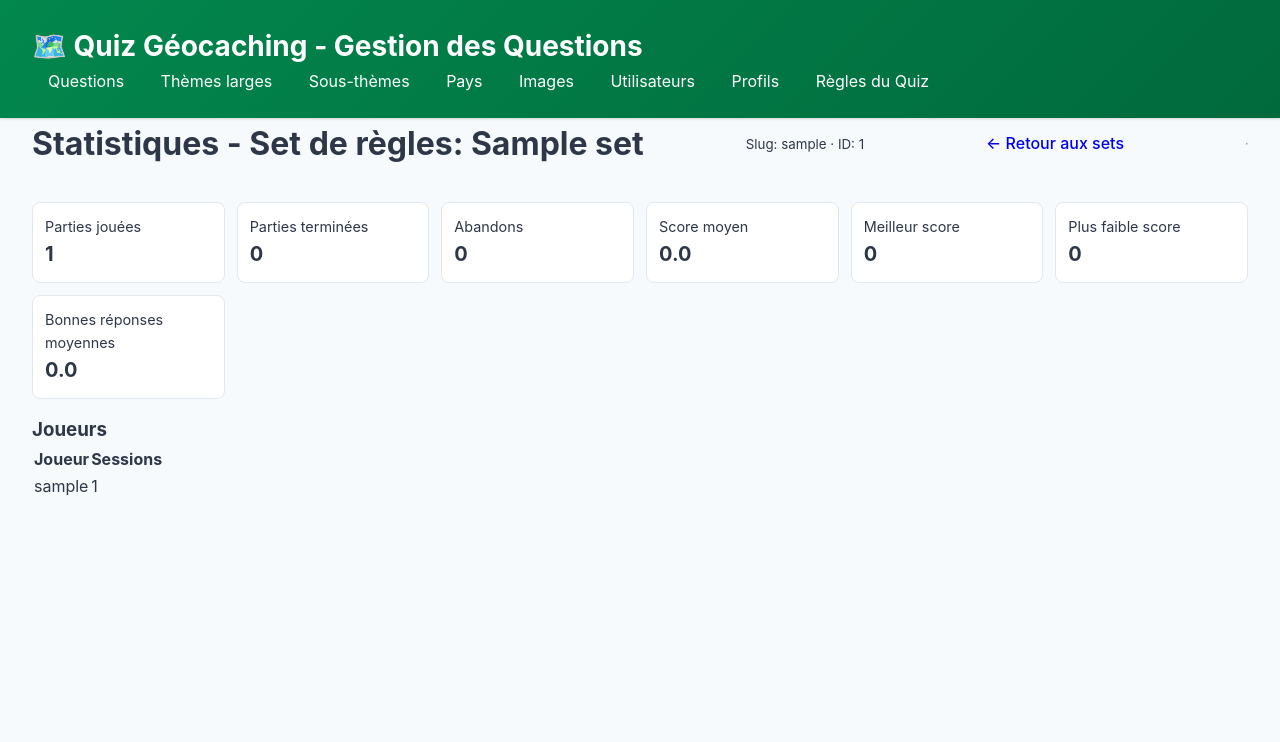
After one commit to TherionAcribus/CacheQuiz, a Flask app: page /quiz-rule/1/stats in a window 1280 px wide. The commit adds this page. Shown: the top 742 px of the page. Run offline with Flask 3, Linux system fonts and the light colour scheme; the visitor is signed in with stand-in values (Sample User, id 1); tables that the repository leaves empty hold one stand-in row (values such as "Sample post"); some libraries are stand-ins or nearby versions.

Commit message:
Stats > Questions et Quiz

```diff
--- a/app.py
+++ b/app.py
@@ -1,5 +1,5 @@
 from flask import Flask, render_template, request, send_from_directory, redirect, session, g, url_for, make_response
-from models import db, Question, BroadTheme, SpecificTheme, User, Country, ImageAsset, AnswerImageLink, QuizRuleSet, UserQuestionStat, UserQuizSession, Profile
+from models import db, Question, BroadTheme, SpecificTheme, User, Country, ImageAsset, AnswerImageLink, QuizRuleSet, UserQuestionStat, UserQuizSession, QuestionAnswerStat, Profile
 from datetime import datetime
 import random
 import os
@@ -752,6 +752,44 @@ def list_questions():
     return render_template('questions_list.html', questions=questions, view=view, sort_by=sort_by, sort_order=sort_order)
 
 
+@app.route('/question/<int:question_id>/stats')
+def question_stats_page(question_id: int):
+    """Page admin des statistiques d'une question."""
+    resp = _ensure_admin_page_redirect()
+    if resp:
+        return resp
+    q = Question.query.get_or_404(question_id)
+
+    # Statistiques globales
+    total_answers = q.times_answered or 0
+    total_success = q.success_count or 0
+    success_rate = (total_success / total_answers * 100.0) if total_answers > 0 else 0.0
+
+    # Répartition des réponses
+    distribution = []
+    if q.possible_answers:
+        answers = q.possible_answers.split('|||')
+        # Précharger stats
+        stats_rows = QuestionAnswerStat.query.filter_by(question_id=q.id).all()
+        idx_to_count = {row.answer_index: (row.selected_count or 0) for row in stats_rows}
+        for i, text in enumerate(answers, start=1):
+            count = int(idx_to_count.get(i, 0))
+            pct = (count / total_answers * 100.0) if total_answers > 0 else 0.0
+            distribution.append({
+                'index': i,
+                'text': text,
+                'count': count,
+                'percent': pct,
+                'is_correct': (str(i) == str(q.correct_answer or ''))
+            })
+
+    return render_template('question_stats.html', question=q,
+                           total_answers=total_answers,
+                           total_success=total_success,
+                           success_rate=success_rate,
+                           distribution=distribution)
+
+
 @app.route('/question/new')
 def new_question():
     """Formulaire pour créer une nouvelle question"""
@@ -2420,6 +2458,19 @@ def submit_quiz_answer():
             stat.last_is_correct = is_correct
             stat.last_answered_at = datetime.utcnow()
 
+        # Mettre à jour la distribution des réponses (QuestionAnswerStat)
+        try:
+            if selected_answer and selected_answer.isdigit():
+                idx = int(selected_answer)
+                qa = QuestionAnswerStat.query.filter_by(question_id=question.id, answer_index=idx).first()
+                if not qa:
+                    qa = QuestionAnswerStat(question_id=question.id, answer_index=idx, selected_count=0)
+                    db.session.add(qa)
+                qa.selected_count = (qa.selected_count or 0) + 1
+        except Exception:
+            # Ne pas bloquer la réponse si l'agg échoue
+            db.session.rollback()
+
         db.session.commit()
 
         # Mettre à jour le score total et le nombre de bonnes réponses en session (namespace user)
@@ -2542,6 +2593,54 @@ def list_quiz_rules():
         return denied
     rules = QuizRuleSet.query.order_by(QuizRuleSet.updated_at.desc()).all()
     return render_template('quiz_rules_list.html', rules=rules)
+
+
+@app.route('/quiz-rule/<int:rule_id>/stats')
+def quiz_rule_stats_page(rule_id: int):
+    """Page admin des statistiques d'un set de règles."""
+    resp = _ensure_admin_page_redirect()
+    if resp:
+        return resp
+    rule = QuizRuleSet.query.get_or_404(rule_id)
+
+    # Sessions liées à ce set
+    q_sessions = UserQuizSession.query.filter_by(rule_set_id=rule.id).all()
+    total_played = len(q_sessions)
+    completed_sessions = [s for s in q_sessions if s.status == 'completed']
+    abandoned_sessions = [s for s in q_sessions if s.status == 'abandoned']
+    total_completed = len(completed_sessions)
+
+    # Scores
+    scores = [s.total_score or 0 for s in completed_sessions]
+    avg_score = (sum(scores) / len(scores)) if scores else 0.0
+    best_score = max(scores) if scores else 0
+    worst_score = min(scores) if scores else 0
+
+    # Bonnes réponses moyennes
+    corrects = [s.correct_count or 0 for s in completed_sessions]
+    avg_correct = (sum(corrects) / len(corrects)) if corrects else 0.0
+
+    # Joueurs et nombre de sessions jouées
+    from collections import Counter
+    user_counts = Counter([s.user_id for s in q_sessions if s.user_id])
+    players = []
+    if user_counts:
+        users = User.query.filter(User.id.in_(list(user_counts.keys()))).all()
+        id_to_user = {u.id: u for u in users}
+        players = [{'user': id_to_user.get(uid), 'count': cnt} for uid, cnt in user_counts.items()]
+        # Trier par nombre décroissant
+        players.sort(key=lambda x: x['count'], reverse=True)
+
+    return render_template('quiz_rule_stats.html',
+                           rule=rule,
+                           total_played=total_played,
+                           total_completed=total_completed,
+                           total_abandoned=len(abandoned_sessions),
+                           avg_score=avg_score,
+                           best_score=best_score,
+                           worst_score=worst_score,
+                           avg_correct=avg_correct,
+                           players=players)
 
 
 def _load_quiz_rule_defaults():
--- a/models.py
+++ b/models.py
@@ -704,3 +704,32 @@ class UserQuizSession(db.Model):
 
     def __repr__(self):
         return f"<UserQuizSession id={self.id} user={self.user_id} set={self.rule_set_id} status={self.status} answered={self.answered_count}/{self.total_questions} correct={self.correct_count} score={self.total_score}>"
+
+
+# ===================== Distribution des réponses par question =====================
+
+class QuestionAnswerStat(db.Model):
+    __tablename__ = 'question_answer_stats'
+
+    id = db.Column(db.Integer, primary_key=True)
+
+    # Dates
+    created_at = db.Column(db.DateTime, nullable=False, default=datetime.utcnow)
+    updated_at = db.Column(db.DateTime, nullable=False, default=datetime.utcnow, onupdate=datetime.utcnow)
+
+    # Liens
+    question_id = db.Column(db.Integer, db.ForeignKey('questions.id'), nullable=False)
+    answer_index = db.Column(db.Integer, nullable=False)  # 1..n
+
+    # Compteur
+    selected_count = db.Column(db.Integer, nullable=False, default=0)
+
+    __table_args__ = (
+        db.UniqueConstraint('question_id', 'answer_index', name='uq_question_answer_index_stat'),
+    )
+
+    # Relation
+    question = db.relationship('Question', backref=db.backref('answer_stats', lazy='dynamic'))
+
+    def __repr__(self):
+        return f"<QuestionAnswerStat q={self.question_id} idx={self.answer_index} n={self.selected_count}>"
--- a/templates/questions_list.html
+++ b/templates/questions_list.html
@@ -116,6 +116,9 @@
             {% if question.times_answered > 0 %}
             <small>Réussite: {{ "%.1f"|format(question.success_rate) }}% ({{ question.success_count }}/{{ question.times_answered }})</small>
             {% endif %}
+                <div class="actions-row">
+                    <a href="/question/{{ question.id }}/stats" class="btn btn-outline btn-small">📊 Stats</a>
+                </div>
         </div>
     </div>
     {% endfor %}
--- a/templates/questions_table.html
+++ b/templates/questions_table.html
@@ -125,6 +125,7 @@
                             title="Supprimer">
                         🗑️
                     </button>
+                    <a href="/question/{{ question.id }}/stats" class="btn btn-outline btn-small" title="Statistiques">📊</a>
                 </td>
             </tr>
             {% endfor %}
--- /dev/null
+++ b/templates/quiz_rule_stats.html
@@ -0,0 +1,45 @@
+{% extends "base.html" %}
+
+{% block content %}
+<div class="page-header">
+  <h2>Statistiques - Set de règles: {{ rule.name }}</h2>
+  <div><small>Slug: {{ rule.slug }} · ID: {{ rule.id }}</small></div>
+  <a href="/quiz-rules" class="btn">← Retour aux sets</a>
+  <hr>
+</div>
+
+<div class="stats-grid">
+  <div class="card"><div class="label">Parties jouées</div><div class="value">{{ total_played }}</div></div>
+  <div class="card"><div class="label">Parties terminées</div><div class="value">{{ total_completed }}</div></div>
+  <div class="card"><div class="label">Abandons</div><div class="value">{{ total_abandoned }}</div></div>
+  <div class="card"><div class="label">Score moyen</div><div class="value">{{ avg_score|round(1) }}</div></div>
+  <div class="card"><div class="label">Meilleur score</div><div class="value">{{ best_score }}</div></div>
+  <div class="card"><div class="label">Plus faible score</div><div class="value">{{ worst_score }}</div></div>
+  <div class="card"><div class="label">Bonnes réponses moyennes</div><div class="value">{{ avg_correct|round(1) }}</div></div>
+</div>
+
+<h3>Joueurs</h3>
+<table class="table">
+  <thead>
+    <tr>
+      <th>Joueur</th>
+      <th>Sessions</th>
+    </tr>
+  </thead>
+  <tbody>
+    {% for p in players %}
+    <tr>
+      <td>{{ p.user.username if p.user else 'Utilisateur #' ~ p.user.id }}</td>
+      <td>{{ p.count }}</td>
+    </tr>
+    {% endfor %}
+  </tbody>
+</table>
+
+<style>
+.stats-grid{display:grid;grid-template-columns:repeat(auto-fit,minmax(180px,1fr));gap:.75rem;margin:1rem 0}
+.card{border:1px solid var(--border-color);border-radius:.5rem;padding:.75rem;background:var(--card-bg)}
+.label{color:var(--muted-color);font-size:.9rem}
+.value{font-size:1.25rem;font-weight:700}
+</style>
+{% endblock %}
--- a/templates/quiz_rules_list.html
+++ b/templates/quiz_rules_list.html
@@ -37,6 +37,9 @@
             <small>Créé: {{ rule.created_at.strftime('%d/%m/%Y %H:%M') if rule.created_at }} par {{ rule.created_by_user.username if rule.created_by_user else 'N/A' }}</small>
             <small>Modifié: {{ rule.updated_at.strftime('%d/%m/%Y %H:%M') if rule.updated_at }}</small>
             <small>ID: {{ rule.id }}</small>
+            <div class="rule-actions-row">
+                <a href="/quiz-rule/{{ rule.id }}/stats" class="btn btn-outline btn-small">📊 Stats</a>
+            </div>
             {% if rule.slug %}
             <div class="rule-url">
                 <strong>URL du quiz:</strong>
```
Also changed, not shown: migrate_add_question_answer_stats.py (added, +44 -0 lines), templates/question_stats.html (added, +67 -0 lines).
